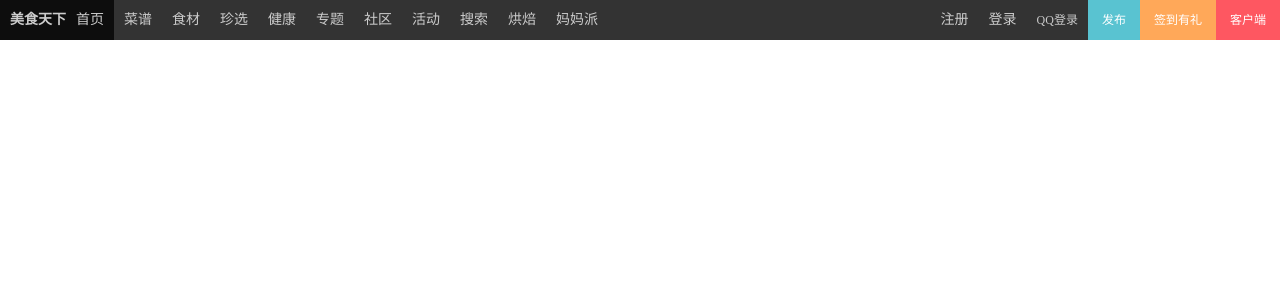
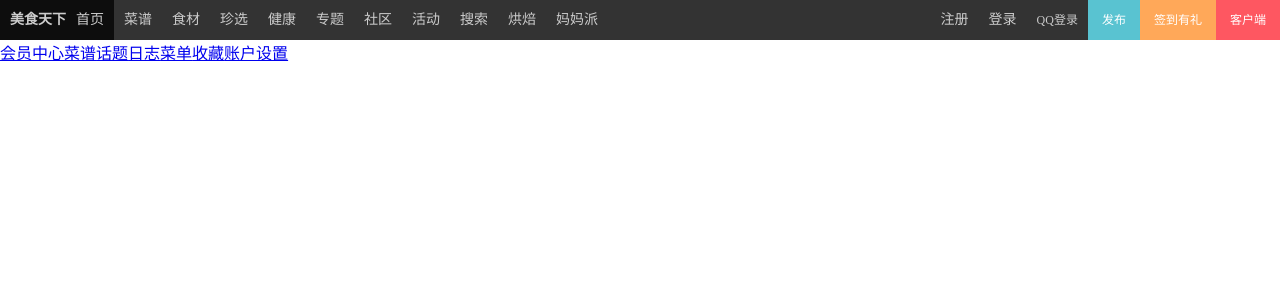
Before and after one commit to JethroLiu/gourmet, a Vue app in the folder client/: page /Publish/Vip in a window 1280 px wide. Before the commit this address led to /Login. Shown: the top 300 px of the page. Built offline with nearby package versions, Linux system fonts and the light colour scheme.

Commit message:
验证码的请求路由

```diff
--- a/client/src/App.vue
+++ b/client/src/App.vue
@@ -9,11 +9,9 @@
                         <span>首页</span>
                     </router-link>
                     <div class="centerbtn">
-            <router-link
-              :to="item.toWhere"
-              v-for="item in navtile"
-              :key="item.navName"
-            >{{ item.navName }}</router-link>
+                        <router-link :to="item.toWhere" v-for="item in navtile" :key="item.navName">{{
+                            item.navName
+                        }}</router-link>
                     </div>
                 </div>
                 <!-- 右边导航 -->
@@ -21,9 +19,9 @@
                     <router-link to="##">注册</router-link>
                     <router-link to="##">登录</router-link>
                     <router-link to="##">QQ登录</router-link>
-          <div>发布</div>
-          <div>签到有礼</div>
-          <div>客户端</div>
+                    <router-link to="/Publish">发布</router-link>
+                    <router-link to="##">签到有礼</router-link>
+                    <router-link to="##">客户端</router-link>
                 </div>
             </div>
         </div>
@@ -156,7 +154,9 @@ export default {
     text-decoration: none;
 }
 
-.rightnav div {
+.rightnav a:nth-of-type(4),
+.rightnav a:nth-of-type(5),
+.rightnav a:nth-of-type(6) {
     display: inline-block;
     height: 40px;
     padding: 0 14px;
@@ -166,15 +166,15 @@ export default {
     cursor: pointer;
 }
 
-.rightnav div:first-of-type {
+.rightnav a:nth-of-type(4) {
     background-color: #59c3d1;
 }
 
-.rightnav div:nth-of-type(2) {
+.rightnav a:nth-of-type(5) {
     background-color: #ffa859;
 }
 
-.rightnav div:nth-of-type(3) {
+.rightnav a:nth-of-type(6) {
     background-color: #fe5761;
 }
 </style>
--- a/client/src/router/index.js
+++ b/client/src/router/index.js
@@ -88,17 +88,23 @@ const router = new VueRouter({
 // 全局前置守卫 访问拦截
 router.beforeEach((to, from, next) => {
     // 允许访问首页和登录注册
-    if (to.path == "/" || to.path == "/Login" || to.path == "/Register") {
-        next();
-    } else {
-        // 查看用户是否登录
-        let flag = localStorage.getItem("islogin"); // 取本地缓存查看是否登陆过
-        if (flag) {
-            next();
-        } else {
-            next("/Login"); // next 也会触发 beforeEach
-        }
+    // if (to.path == "/" || to.path == "/MyUser/Login") {
+    //     next();
+    // } else {
+    //     // 查看用户是否登录
+    //     let flag = localStorage.getItem("islogin"); // 取本地缓存查看是否登陆过
+    //     if (flag) {
+    //         next();
+    //     } else {
+    //         next("/Login"); // next 也会触发 beforeEach
+    //     }
+    // }
+
+    if (to.path == "/Publish") {
+        alert("全局前置守卫拦截了你的访问");
+        next("/MyUser/Login");
     }
+    next();
 });
 
 export default router;
--- a/client/src/views/Publish.vue
+++ b/client/src/views/Publish.vue
@@ -1,24 +1,24 @@
 <template>
-  <div id="publish">
-    <router-link to="###">会员中心</router-link>
-    <router-link to="###">菜谱</router-link>
-    <router-link to="###">话题</router-link>
-    <router-link to="###">日志</router-link>
-    <router-link to="###">菜单</router-link>
-    <router-link to="###">收藏</router-link>
-    <router-link to="###">账户设置</router-link>
-    <router-view></router-view>
-  </div>
+    <div id="publish">
+        <router-link to="/Publish/Vip">会员中心</router-link>
+        <router-link to="/Publish/MyBook">菜谱</router-link>
+        <router-link to="/Publish/PBLtopic">话题</router-link>
+        <router-link to="/Publish/PBLlog">日志</router-link>
+        <router-link to="/Publish/PBLmenu">菜单</router-link>
+        <router-link to="/Publish/Favorite">收藏</router-link>
+        <router-link to="/Publish/MySelf">账户设置</router-link>
+        <router-view></router-view>
+    </div>
 </template>
 
 <script>
 export default {
-  components: {},
+    components: {},
 };
 </script>
 
 <style scoped>
 #publish {
-  margin-top: 40px;
+    margin-top: 40px;
 }
 </style>
```
Also changed, not shown: 2 other files (tests, documents, lock files or other folders). Lines whose indentation alone changed are shown as unchanged.
